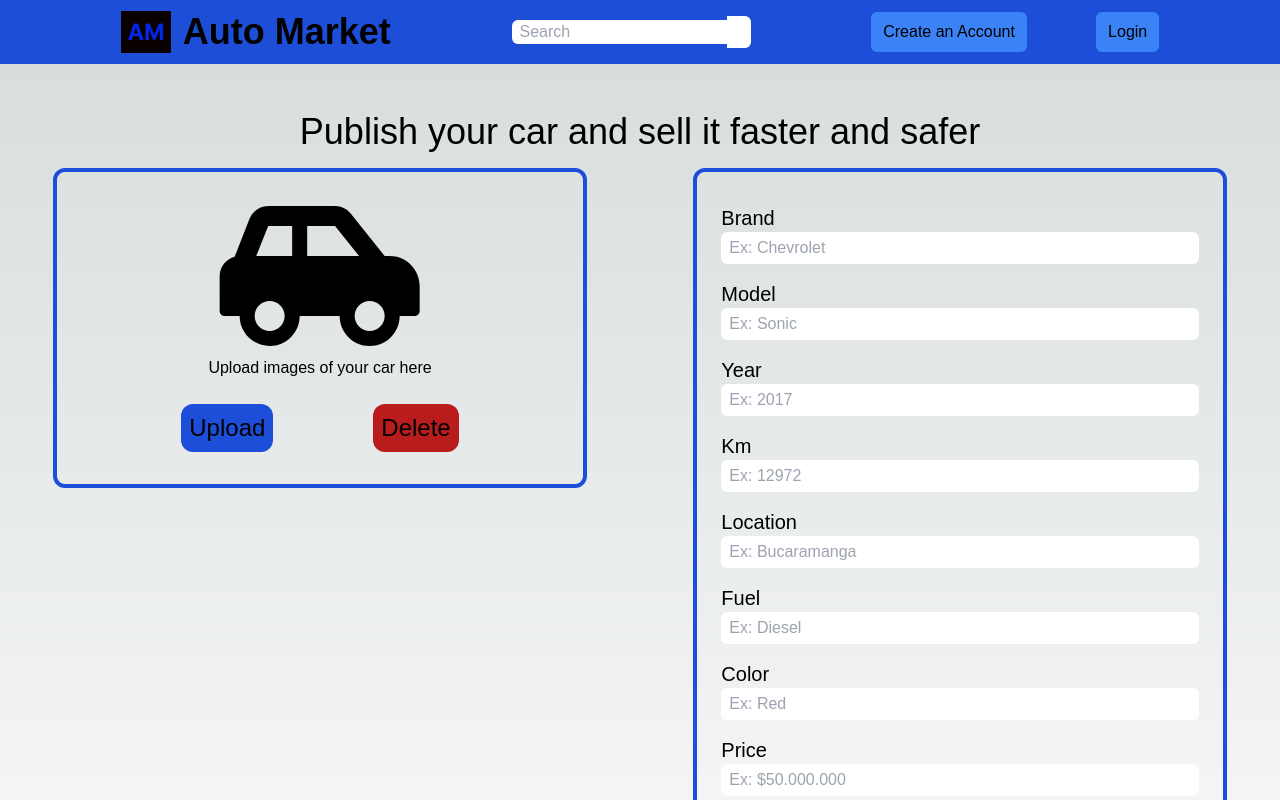
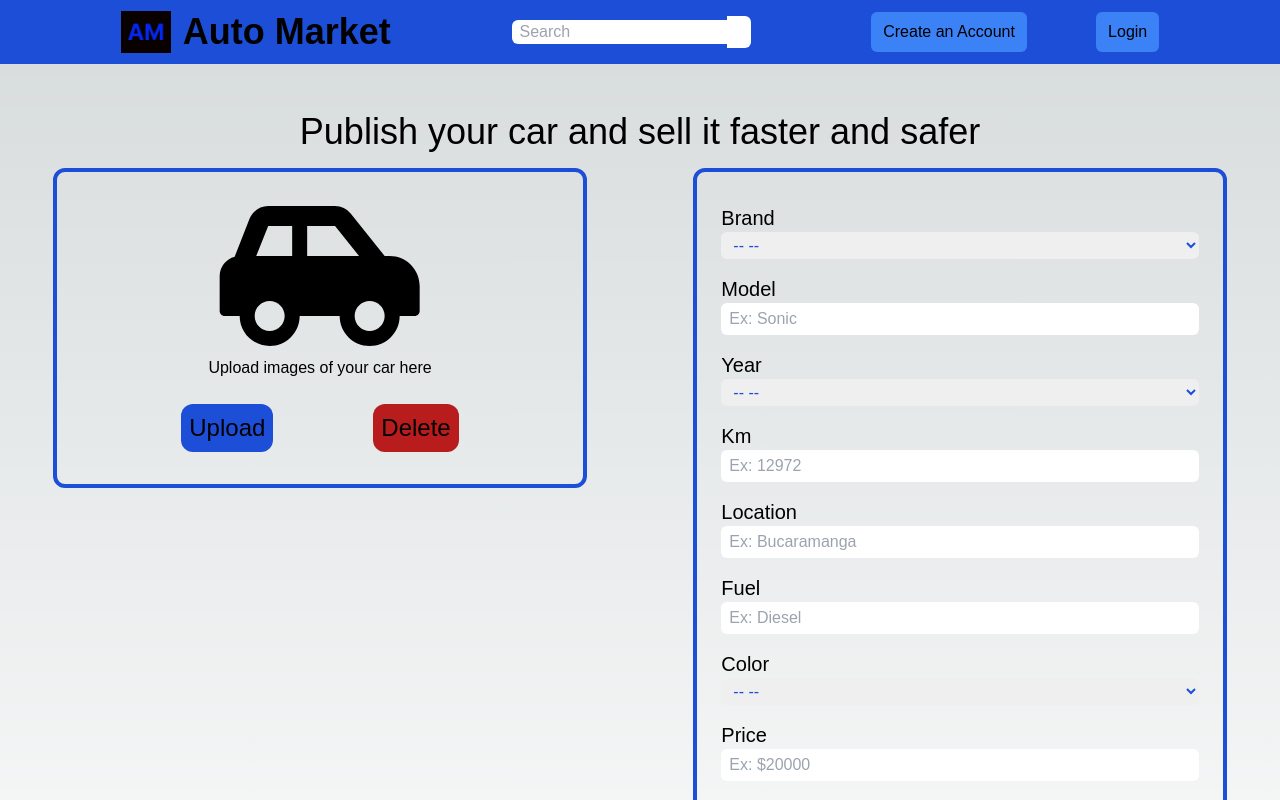
Before and after one commit to Camilo-Suarez98/auto-market-frontend, a Next.js app: page /publish-car in a window 1280 px wide. Shown: the top 800 px of the page. Built offline with nearby package versions, Linux system fonts and the light colour scheme; some icons are missing; a web font is replaced by a local one.

Commit message:
Include options to forms and profilePage

```diff
--- /dev/null
+++ b/public/fakeData.js
@@ -0,0 +1,196 @@
+const brands = [
+  {
+    "brand": "Audi"
+  },
+  {
+    "brand": "BMW"
+  },
+  {
+    "brand": "Mercedes-Benz"
+  },
+  {
+    "brand": "Volkswagen"
+  },
+  {
+    "brand": "Toyota"
+  },
+  {
+    "brand": "Honda"
+  },
+  {
+    "brand": "Ford"
+  },
+  {
+    "brand": "Chevrolet"
+  },
+  {
+    "brand": "Nissan"
+  },
+  {
+    "brand": "Mazda"
+  },
+  {
+    "brand": "Hyundai"
+  },
+  {
+    "brand": "Kia"
+  },
+  {
+    "brand": "Volvo"
+  },
+  {
+    "brand": "Lexus"
+  },
+  {
+    "brand": "Subaru"
+  },
+  {
+    "brand": "Jeep"
+  },
+  {
+    "brand": "Tesla"
+  },
+  {
+    "brand": "Porsche"
+  },
+  {
+    "brand": "Ferrari"
+  },
+  {
+    "brand": "Lamborghini"
+  },
+  {
+    "brand": "Maserati"
+  },
+  {
+    "brand": "Bentley"
+  },
+  {
+    "brand": "Rolls-Royce"
+  },
+  {
+    "brand": "Land Rover"
+  },
+  {
+    "brand": "Jaguar"
+  },
+  {
+    "brand": "Aston Martin"
+  },
+  {
+    "brand": "Bugatti"
+  },
+  {
+    "brand": "McLaren"
+  },
+  {
+    "brand": "Lotus"
+  },
+  {
+    "brand": "Alfa Romeo"
+  },
+  {
+    "brand": "Fiat"
+  },
+  {
+    "brand": "Peugeot"
+  },
+  {
+    "brand": "Renault"
+  },
+  {
+    "brand": "Citroën"
+  },
+  {
+    "brand": "Opel"
+  },
+  {
+    "brand": "Suzuki"
+  },
+  {
+    "brand": "Mitsubishi"
+  },
+  {
+    "brand": "Dodge"
+  },
+  {
+    "brand": "Chrysler"
+  },
+  {
+    "brand": "Buick"
+  },
+  {
+    "brand": "Cadillac"
+  },
+  {
+    "brand": "GMC"
+  },
+  {
+    "brand": "Lincoln"
+  },
+  {
+    "brand": "Infiniti"
+  },
+  {
+    "brand": "Acura"
+  },
+  {
+    "brand": "Saturn"
+  },
+  {
+    "brand": "Pontiac"
+  },
+  {
+    "brand": "Hummer"
+  }
+]
+
+brands.sort((a, b) => {
+  const brandA = a.brand.toUpperCase();
+  const brandB = b.brand.toUpperCase();
+
+  if (brandA < brandB) {
+    return -1;
+  }
+  if (brandA > brandB) {
+    return 1;
+  }
+  return 0;
+});
+
+const years = () => {
+  let year = []
+  for (let i = 1935; i < 2023; i++) {
+    year.push(i)
+  }
+  return year
+}
+
+const colors = [
+  "Red",
+  "Blue",
+  "Silver",
+  "Black",
+  "White",
+  "Gray",
+  "Green",
+  "Yellow",
+  "Orange",
+  "Purple",
+  "Brown",
+  "Gold",
+  "Pink",
+  "Teal",
+  "Beige",
+  "Maroon",
+  "Navy",
+  "Cyan",
+  "Magenta",
+  "Turquoise"
+];
+
+export {
+  brands,
+  years,
+  colors
+}
--- a/src/pages/cars.js
+++ b/src/pages/cars.js
@@ -1,10 +1,20 @@
-import { useState } from 'react'
+import { useEffect, useState } from 'react'
 import Layout from '@/Layout'
 import Card from '@/components/Card'
+import { brands, years, colors } from '../../public/fakeData'
 import { BiFilterAlt } from 'react-icons/bi'
 
 const CarsPage = () => {
   const [showFilters, setShowFilters] = useState(true)
+  const [brandsData, setBrandsData] = useState([])
+  const [yearsData, setYearsData] = useState([])
+  const [colorsData, setColorsData] = useState([])
+
+  useEffect(() => {
+    setBrandsData(brands)
+    setYearsData(years)
+    setColorsData(colors)
+  }, [])
 
   const handleShowFilters = () => {
     if (showFilters) {
@@ -33,7 +43,11 @@ const CarsPage = () => {
               <label htmlFor='brand'>Brand</label>
               <select id='brand' name='brand' className='text-black rounded-md px-2 py-1 mb-2'>
                 <option value="Choose an option">-- --</option>
-                <option value="chevrolet">Chevrolet</option>
+                {brandsData.map(item => (
+                  <option value={item.brand.toLowerCase()} key={item.brand}>
+                    {item.brand}
+                  </option>
+                ))}
               </select>
 
               <label htmlFor='model'>Model</label>
@@ -45,7 +59,11 @@ const CarsPage = () => {
               <label htmlFor='year'>Year</label>
               <select id='year' name='year' className='text-black rounded-md px-2 py-1 mb-2'>
                 <option value="Choose an option">-- --</option>
-                <option value=""></option>
+                {yearsData.map(item => (
+                  <option value={item} key={item}>
+                    {item}
+                  </option>
+                ))}
               </select>
 
               <label htmlFor='km'>Km</label>
@@ -69,7 +87,11 @@ const CarsPage = () => {
               <label htmlFor='color'>Color</label>
               <select id='color' name='color' className='text-black rounded-md px-2 py-1 mb-2'>
                 <option value="Choose an option">-- --</option>
-                <option value=""></option>
+                {colorsData.map(color => (
+                  <option value={color} key={color}>
+                    {color}
+                  </option>
+                ))}
               </select>
 
               <label htmlFor='price'>Price</label>
@@ -94,7 +116,11 @@ const CarsPage = () => {
                 <label htmlFor='brand'>Brand</label>
                 <select id='brand' name='brand' className='text-black rounded-md px-2 py-1 mb-2'>
                   <option value="Choose an option">-- --</option>
-                  <option value="chevrolet">Chevrolet</option>
+                  {brandsData.map(item => (
+                    <option value={item.brand.toLowerCase()} key={item.brand}>
+                      {item.brand}
+                    </option>
+                  ))}
                 </select>
 
                 <label htmlFor='model'>Model</label>
@@ -106,7 +132,11 @@ const CarsPage = () => {
                 <label htmlFor='year'>Year</label>
                 <select id='year' name='year' className='text-black rounded-md px-2 py-1 mb-2'>
                   <option value="Choose an option">-- --</option>
-                  <option value=""></option>
+                  {yearsData.map(year => (
+                    <option value={year} key={year}>
+                      {year}
+                    </option>
+                  ))}
                 </select>
 
                 <label htmlFor='km'>Km</label>
@@ -130,7 +160,11 @@ const CarsPage = () => {
                 <label htmlFor='color'>Color</label>
                 <select id='color' name='color' className='text-black rounded-md px-2 py-1 mb-2'>
                   <option value="Choose an option">-- --</option>
-                  <option value=""></option>
+                  {colorsData.map(color => (
+                    <option value={color} key={color}>
+                      {color}
+                    </option>
+                  ))}
                 </select>
 
                 <label htmlFor='price'>Price</label>
--- a/src/pages/login.js
+++ b/src/pages/login.js
@@ -14,7 +14,7 @@ const LoginPage = () => {
             id='email'
             name='email'
             type='text'
-            className='mb-4 py-1 px-2 rounded-md outline-none'
+            className='mb-4 py-1 px-2 rounded-md outline-none text-blue-700'
             placeholder='example@test.com'
           />
 
@@ -23,7 +23,7 @@ const LoginPage = () => {
             id='password'
             name='password'
             type='password'
-            className='mb-4 py-1 px-2 rounded-md outline-none'
+            className='mb-4 py-1 px-2 rounded-md outline-none text-blue-700'
             placeholder='Password'
           />
 
--- /dev/null
+++ b/src/pages/profile.js
@@ -0,0 +1,11 @@
+import React from 'react'
+
+const Profile = () => {
+  return (
+    <div>
+
+    </div>
+  )
+}
+
+export default Profile
--- a/src/pages/publish-car.js
+++ b/src/pages/publish-car.js
@@ -1,8 +1,19 @@
 import Layout from '@/Layout'
-import React from 'react'
+import React, { useEffect, useState } from 'react'
+import { brands, colors, years } from '../../public/fakeData'
 import { FaCarSide } from 'react-icons/fa'
 
-const publishCar = () => {
+const PublishCar = () => {
+  const [brandData, setBrandData] = useState([])
+  const [yearsData, setYearsData] = useState([])
+  const [colorsData, setColorsData] = useState([])
+
+  useEffect(() => {
+    setBrandData(brands)
+    setYearsData(years)
+    setColorsData(colors)
+  }, [])
+
   return (
     <Layout>
       <div>
@@ -32,38 +43,40 @@ const publishCar = () => {
           <div className='w-5/6 m-auto p-3 mt-4 mb-16 border-4 rounded-xl border-blue-700 min-[500px]:w-8/12 min-[500px]:p-6 sm:w-7/12 md:w-1/2 min-[991px]:w-5/12'>
             <form className='flex flex-col'>
               <label htmlFor='brand' className='mt-2 text-lg sm:text-xl'>Brand</label>
-              <input
-                id='brand'
-                name='brand'
-                type='text'
-                className='mb-2 py-1 px-2 rounded-md outline-none'
-                placeholder='Ex: Chevrolet'
-              />
+              <select id='brand' name='brand' className='mb-2 py-1 px-2 rounded-md outline-none text-blue-700'>
+                <option value="Choose an option">-- --</option>
+                {brandData.map(item => (
+                  <option value={item.brand.toLowerCase()} key={item.brand}>
+                    {item.brand}
+                  </option>
+                ))}
+              </select>
 
               <label htmlFor='model' className='mt-2 text-lg sm:text-xl'>Model</label>
               <input
                 id='model'
                 name='model'
                 type='text'
-                className='mb-2 py-1 px-2 rounded-md outline-none'
+                className='mb-2 py-1 px-2 rounded-md outline-none text-blue-700'
                 placeholder='Ex: Sonic'
               />
 
               <label htmlFor='year' className='mt-2 text-lg sm:text-xl'>Year</label>
-              <input
-                id='year'
-                name='year'
-                type='text'
-                className='mb-2 py-1 px-2 rounded-md outline-none'
-                placeholder='Ex: 2017'
-              />
+              <select id='year' name='year' className='mb-2 py-1 px-2 rounded-md outline-none text-blue-700'>
+                <option value="Choose an option">-- --</option>
+                {yearsData.map(year => (
+                  <option value={year} key={year}>
+                    {year}
+                  </option>
+                ))}
+              </select>
 
               <label htmlFor='km' className='mt-2 text-lg sm:text-xl'>Km</label>
               <input
                 id='km'
                 name='km'
                 type='text'
-                className='mb-2 py-1 px-2 rounded-md outline-none'
+                className='mb-2 py-1 px-2 rounded-md outline-none text-blue-700'
                 placeholder='Ex: 12972'
               />
 
@@ -72,7 +85,7 @@ const publishCar = () => {
                 id='location'
                 name='location'
                 type='text'
-                className='mb-2 py-1 px-2 rounded-md outline-none'
+                className='mb-2 py-1 px-2 rounded-md outline-none text-blue-700'
                 placeholder='Ex: Bucaramanga'
               />
 
@@ -81,26 +94,27 @@ const publishCar = () => {
                 id='fuel'
                 name='fuel'
                 type='text'
-                className='mb-2 py-1 px-2 rounded-md outline-none'
+                className='mb-2 py-1 px-2 rounded-md outline-none text-blue-700'
                 placeholder='Ex: Diesel'
               />
 
               <label htmlFor='color' className='mt-2 text-lg sm:text-xl'>Color</label>
-              <input
-                id='color'
-                name='color'
-                type='text'
-                className='mb-2 py-1 px-2 rounded-md outline-none'
-                placeholder='Ex: Red'
-              />
+              <select id='color' name='color' className='mb-2 py-1 px-2 rounded-md outline-none text-blue-700'>
+                <option value="Choose an option">-- --</option>
+                {colorsData.map(color => (
+                  <option value={color.toLowerCase()} key={color}>
+                    {color}
+                  </option>
+                ))}
+              </select>
 
               <label htmlFor='price' className='mt-2 text-lg sm:text-xl'>Price</label>
               <input
                 id='price'
                 name='price'
                 type='text'
-                className='mb-2 py-1 px-2 rounded-md outline-none'
-                placeholder='Ex: $50.000.000'
+                className='mb-2 py-1 px-2 rounded-md outline-none text-blue-700'
+                placeholder='Ex: $20000'
               />
 
               <button
@@ -116,4 +130,4 @@ const publishCar = () => {
   )
 }
 
-export default publishCar
+export default PublishCar
```
Also changed, not shown: src/pages/create-account.js (+15 -6 lines).
